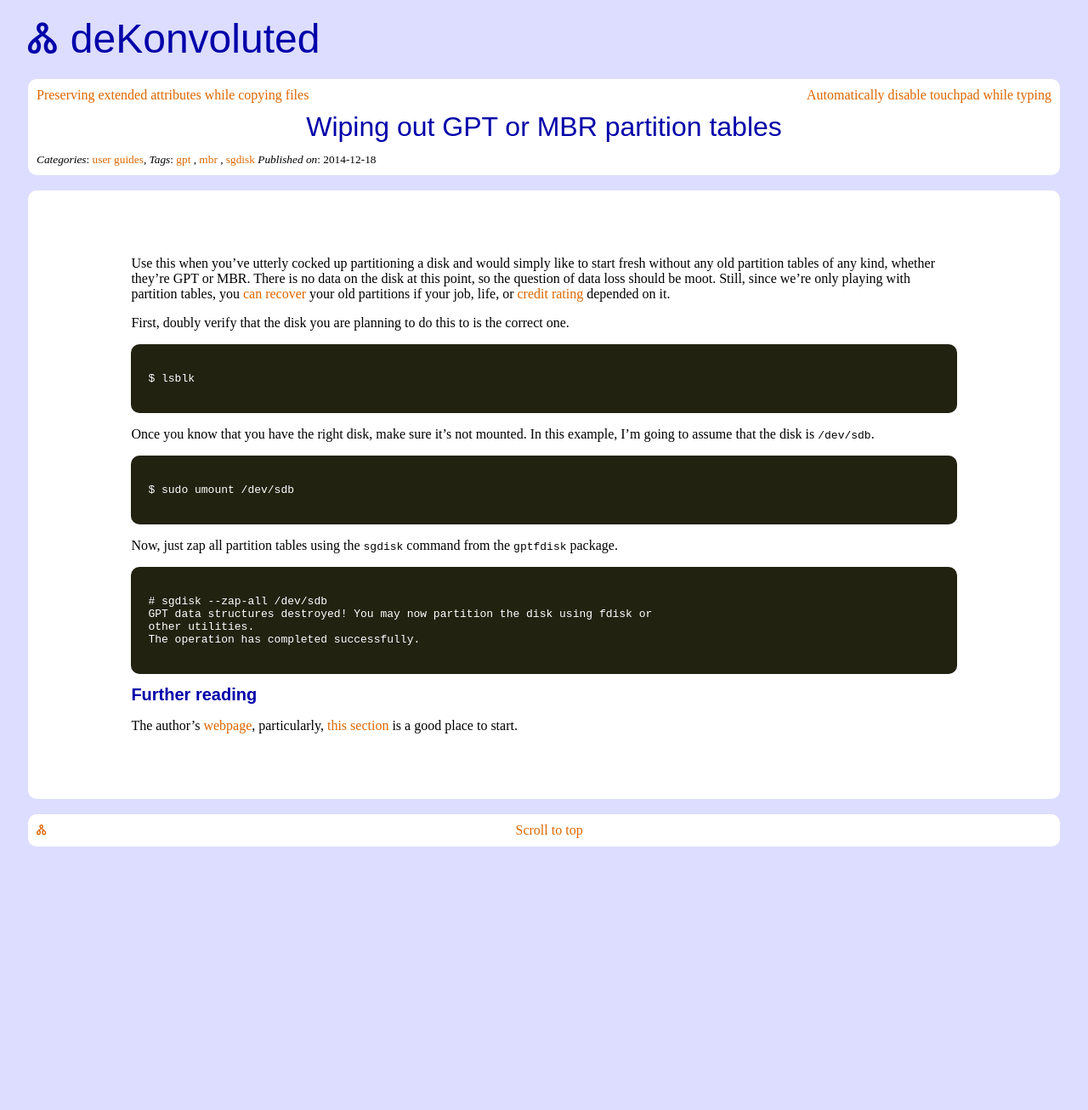
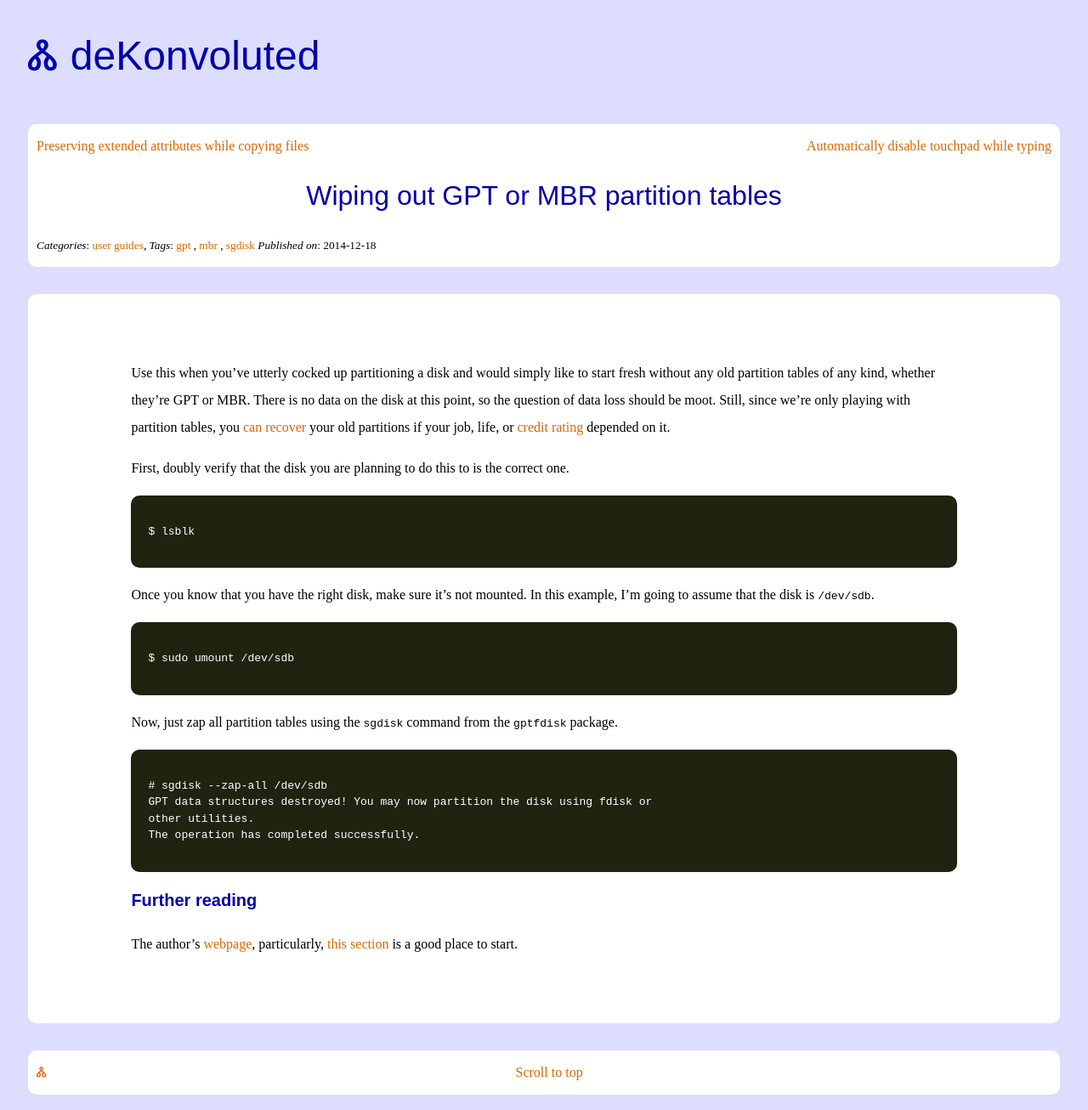
Before and after one commit to dekonvoluted/dekonvoluted.github.io, a Jekyll site: the page built from _posts/2014-12-18-wiping-out-gpt-or-mbr-partition-tables.md, in a window 1280 px wide. Shown: the whole page at 85% size. Built offline with Jekyll 4.4.1, drawn with Linux system fonts in a browser that asks for light colours; comment, search, counter and statistics services are not loaded; before the commit the page ends 1014 px from its top, so only the background shows below that.

Commit message:
Increase line spacing in articles

```diff
--- a/css/default.css
+++ b/css/default.css
@@ -26,6 +26,7 @@ body {
     padding: 10px 25px;
     border-radius: 10px;
     font-family: serif;
+    line-height: 2;
 }
 
 h1 {
@@ -46,6 +47,7 @@ h3 {
 
 pre {
     overflow: auto;
+    line-height: 1.5;
 }
 
 tr:nth-child( even ) {
```
